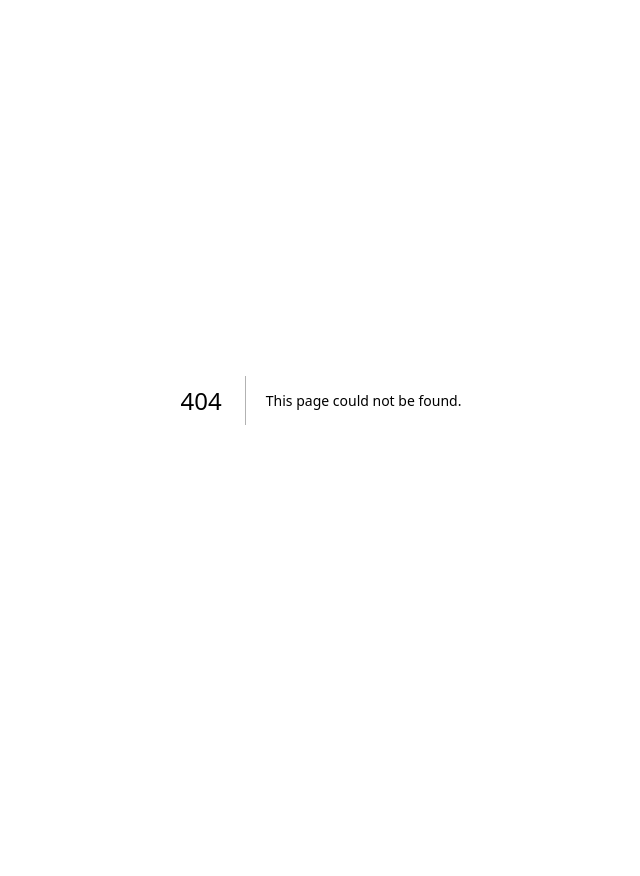
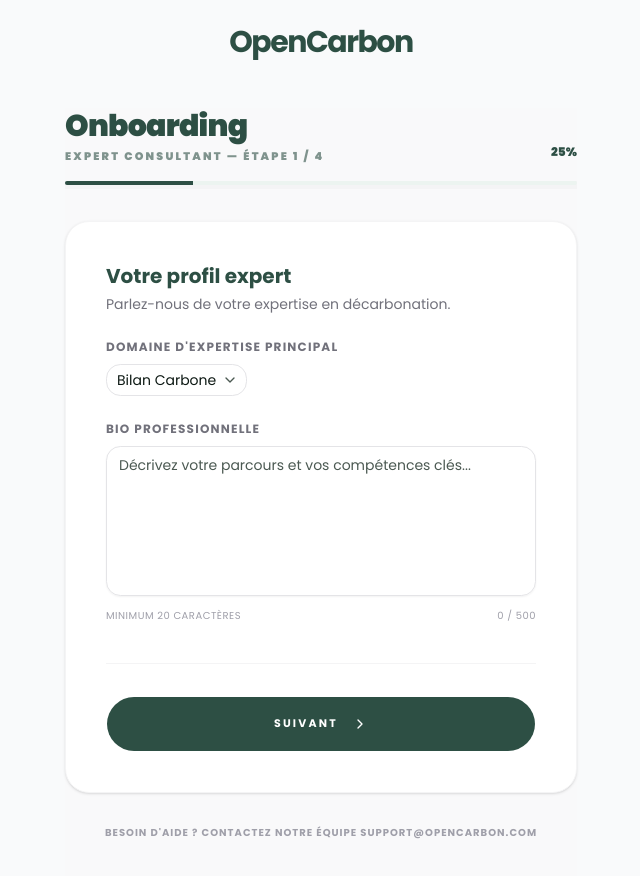
Before and after one commit to OpenCarbon-EIP/OpenCarbonPrototype, a Next.js app in the folder apps/web/: page /register/onboarding in a window 1280 px wide. Before the commit this address had no page. Shown: the top 876 px of the page, without its empty margins (319-959 px from the left). Before the commit the page ends 800 px from the top, so only its background shows below. Built offline with nearby package versions, Linux system fonts and the light colour scheme.

Commit message:
feat(auth): add onboarding page
Implement a new onboarding page route within the registration flow that renders the OnboardingWizard component.

```diff
--- /dev/null
+++ b/apps/web/src/app/(auth)/register/onboarding/page.tsx
@@ -0,0 +1,11 @@
+"use client"
+
+import { OnboardingWizard } from "@/features/onboarding/components/onboarding-wizard"
+
+export default function OnboardingPage() {
+  return (
+    <div className="container min-h-screen bg-zinc-50/50">
+      <OnboardingWizard />
+    </div>
+  )
+}
```
